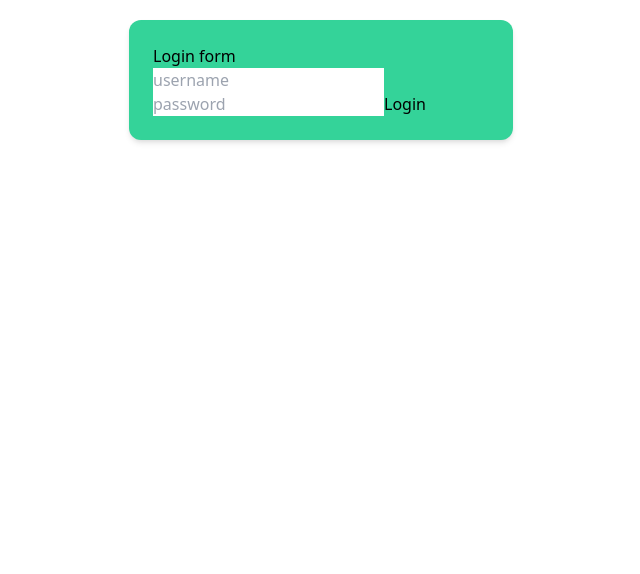
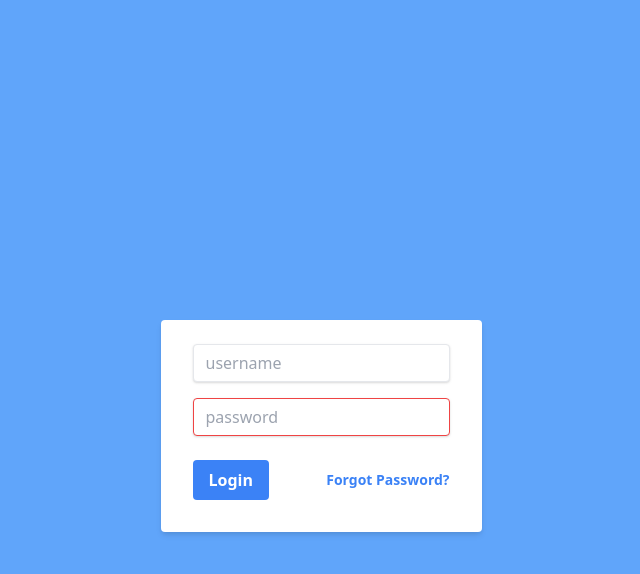
Before and after one commit to mymuffin18/banking-app, a React (Create React App) app: page / in a window 1280 px wide. Shown: the top 574 px of the page, without its empty margins (319-959 px from the left). Built offline with nearby package versions, Linux system fonts and the light colour scheme.

Commit message:
initial design log-in

```diff
--- a/public/index.html
+++ b/public/index.html
@@ -26,7 +26,7 @@
     -->
     <title>React App</title>
   </head>
-  <body>
+  <body class="bg-blue-400">
     <noscript>You need to enable JavaScript to run this app.</noscript>
     <div id="root"></div>
     <!--
--- a/src/App.js
+++ b/src/App.js
@@ -6,9 +6,10 @@
 
 function App() {
 	return (
-		<div className='p-6 max-w-sm mx-auto bg-white rounded-xl shadow-md flex items-center space-x-4 mt-5 bg-green-400'>
+		<div className = "flex items-center justify-center my-80">
+		{/* <div className='p-6 max-w-sm mx-auto bg-white rounded-xl shadow-md flex items-center justify-center space-x-4 mt-5'> */}
 			<LoginForm />
-			{/* <Validation /> */}
+		{/* </div> */}
 		</div>
 	);
 }
--- a/src/components/LoginForm.js
+++ b/src/components/LoginForm.js
@@ -19,13 +19,20 @@
 	}
 
 	return (
-	<form>
-	<h1>Login form</h1>
-
-	<input type="text" value={account.userName} onChange={e => setAccount({...account, userName:e.target.value})} placeholder="username"/>
-	<input type="text" value={account.password} onChange={e => setAccount({...account, password:e.target.value})} placeholder="password"/>
-
-	<button onClick={()=> handleLogin()}>Login</button>
+	<form className="bg-white shadow-md rounded px-8 pt-6 pb-8 mb-4">
+	{/* <h1 className="text-center">Login form</h1> */}
+	<div class="mb-4">
+	<input className="shadow appearance-none border rounded w-full py-2 px-3 text-gray-700 leading-tight focus:outline-none focus:shadow-outline" type="text" value={account.userName} onChange={e => setAccount({...account, userName:e.target.value})} placeholder="username"/>
+	</div>
+	<div class="mb-6">
+	<input className="shadow appearance-none border border-red-500 rounded w-full py-2 px-3 text-gray-700 leading-tight focus:outline-none focus:shadow-outline" type="password" value={account.password} onChange={e => setAccount({...account, password:e.target.value})} placeholder="password"/>
+	</div>
+	<div className="flex items-center justify-between">
+		<button className="bg-blue-500 hover:bg-blue-700 text-white font-bold py-2 px-4 rounded focus:outline-none focus:shadow-outline" onClick={()=> handleLogin()}>Login</button>
+		<a className="inline-block align-baseline font-bold text-sm text-blue-500 hover:text-blue-800" href="#">
+        Forgot Password?
+      </a>
+	</div>
 	</form>
 	)
 }
```
